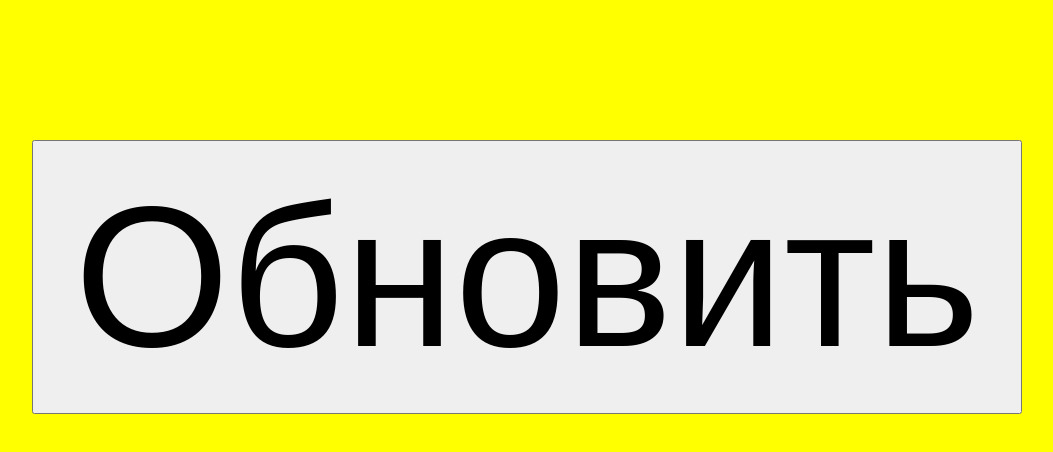
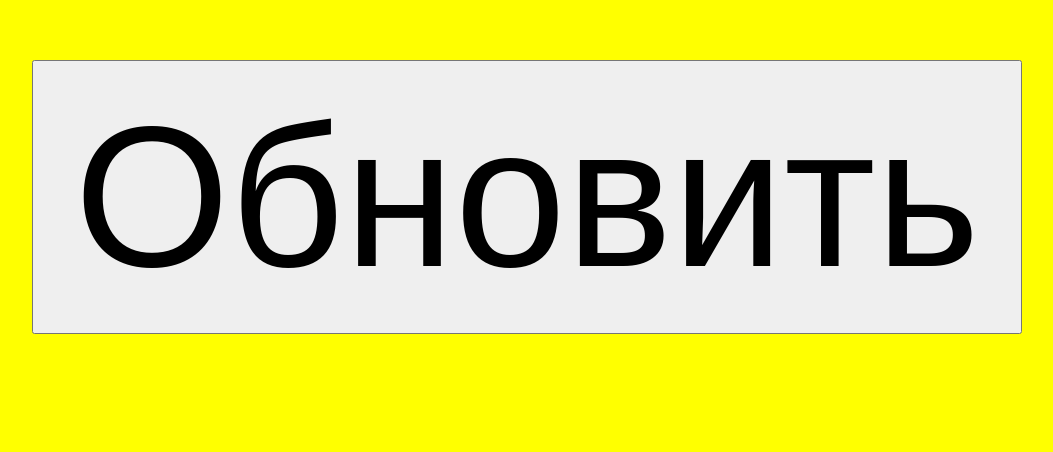
Before and after one commit to xzes1212/ezo, a plain HTML site: page color.html in a window 1280 px wide. Shown: the part 436-888 px from the top of the page, without its empty margins (113-1166 px from the left). Drawn offline with Linux system fonts and the light colour scheme.

Commit message:
Update color.html

```diff
--- a/color.html
+++ b/color.html
@@ -3,7 +3,7 @@
 <head>
   <style>
     body {
-      height: 170vh;
+      height: 150vh;
       display: flex;
       align-items: center;
       justify-content: center;
@@ -26,7 +26,7 @@
   </audio>
   <script>
     function changeBackground() {
-      var colors = ["red", "green", "blue", "yellow", "orange", "purple", "white", "brown", "black"];
+      var colors = ["red", "green", "blue", "yellow", "orange", "purple", "white", "black"];
       var random_color = colors[Math.floor(Math.random() * colors.length)];
       document.body.style.backgroundColor = random_color;
     }
```
